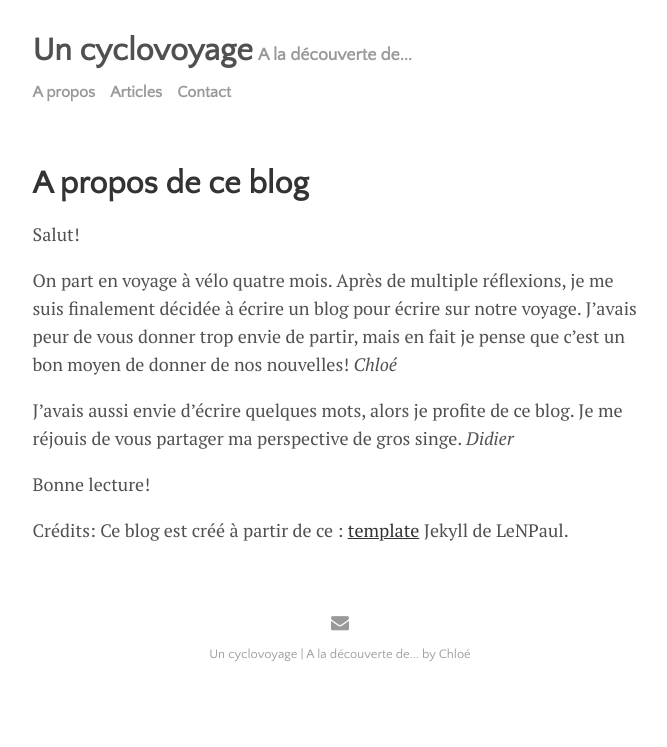
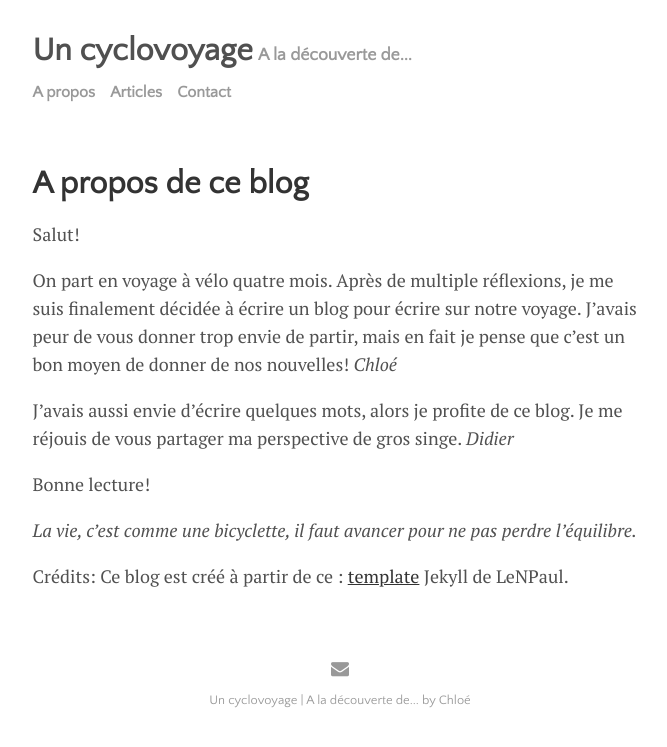
Before and after one commit to cyclovoyage/cyclovoyage.github.io, a Jekyll site: the page built from menu/about.md, in a window 1280 px wide. Shown: the top 747 px of the page, without its empty margins (300-967 px from the left). Built offline with Jekyll 4.4.1, drawn with Linux system fonts in a browser that asks for light colours.

Commit message:
Update about.md

```diff
--- a/menu/about.md
+++ b/menu/about.md
@@ -15,4 +15,9 @@ J'avais aussi envie d'écrire quelques mots, alors je profite de ce blog. Je me
 
 Bonne lecture!
 
+
+*La vie, c’est comme une bicyclette, il faut avancer pour ne pas perdre l’équilibre.*
+
+
+
 Crédits: Ce blog est créé à partir de ce  : <a href="https://github.com/LeNPaul/jekyll-starter-kit" target="_blank">template</a> Jekyll de LeNPaul.
```
